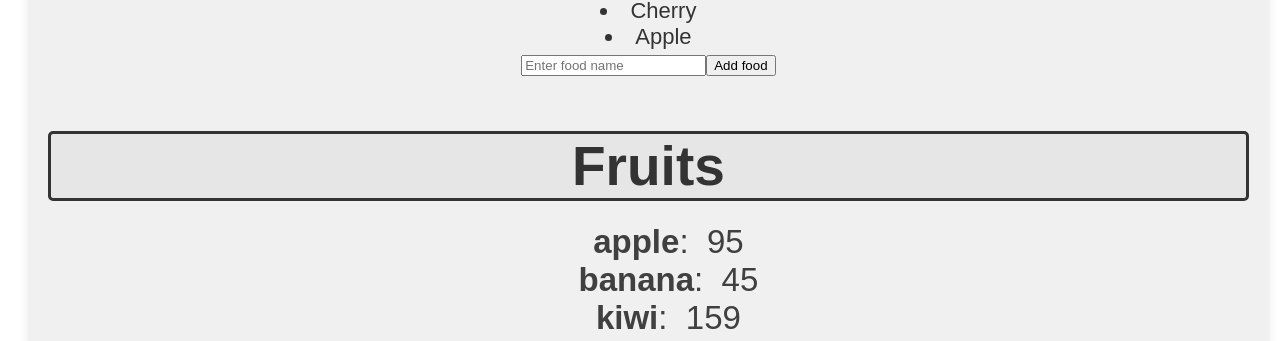
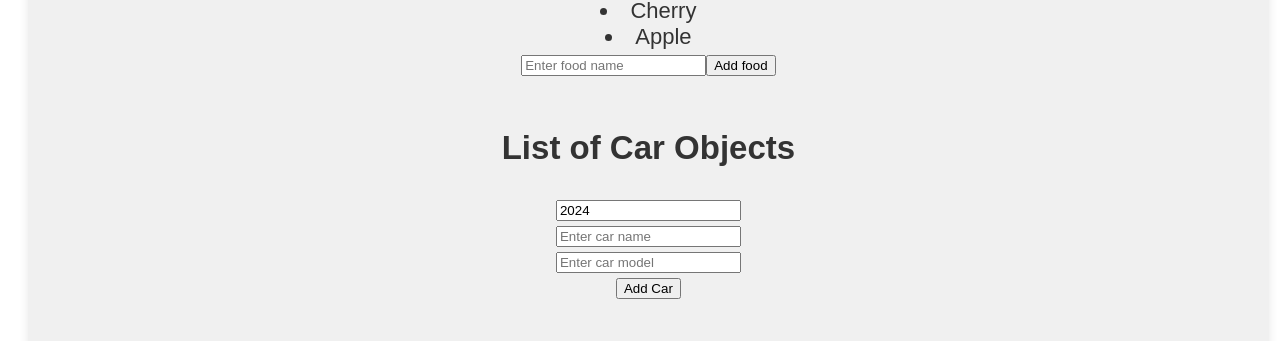
Before and after one commit to Vallykrie/NyobaReact, a React (Vite) app in the folder my-react-app/: page / in a window 1280 px wide. Shown: the part 2612-2953 px from the top of the page. Built offline with nearby package versions, Linux system fonts and the light colour scheme.

Commit message:
feat: Add Car component for managing a list of car objects

```diff
--- a/my-react-app/src/App.jsx
+++ b/my-react-app/src/App.jsx
@@ -9,6 +9,7 @@
 import MyComponent from "./function/MyComponent.jsx";
 import ColorPicker from "./ColorPicker/ColorPicker.jsx";
 import Food from "./function/Food.jsx";
+import Car from "./function/ArrayOfObjects.jsx";
 
 function App() {
   return (
@@ -39,6 +40,8 @@
       <MyComponent></MyComponent>
       <br />
       <Food></Food>
+      <br />
+      <Car></Car>
       <ListData />
       <ProfilePicture></ProfilePicture>
       <Footer />
--- /dev/null
+++ b/my-react-app/src/ToDoList/ToDoList.jsx
@@ -0,0 +1,5 @@
+import { useState } from 'react';
+
+export default ToDoList(){
+
+}
--- /dev/null
+++ b/my-react-app/src/function/ArrayOfObjects.jsx
@@ -0,0 +1,46 @@
+import { useState } from "react"
+export default function Car(){
+
+    const [cars, setCars] = useState([]);
+    const [carYear, setCarYear] = useState(new Date().getFullYear());
+    const [carMake, setCarMake] = useState("");
+    const [carModel, setCarModel] = useState("");
+
+    function handleAddCar(){
+        const newCar = {year: carYear, make: carMake, model: carModel};
+        setCars(c => [...c, newCar]);
+        setCarYear(new Date().getFullYear());
+        setCarMake("");
+        setCarModel("");
+    }
+
+    function handleRemoveCar(index){
+        setCars(cars.filter((_, i) => i !== index));
+    }
+
+    function handleYearChange(e){
+        setCarYear(e.target.value);
+    }
+
+    function handleMakeChange(e){
+        setCarMake(e.target.value);
+    }
+
+    function handleModelChange(e){
+        setCarModel(e.target.value);
+    }
+    return(
+        <div>
+            <h2>List of Car Objects</h2>
+            {cars.map((car, index) => (
+                <li key={index} onClick={() => handleRemoveCar(index)}>
+                    {car.year} {car.make} {car.model}
+                </li>
+            ))}
+            <input type="number" value={carYear} onChange={handleYearChange} /> <br />
+            <input type="text" value={carMake} onChange={handleMakeChange} placeholder="Enter car name"/> <br />
+            <input type="text" value={carModel} onChange={handleModelChange} placeholder="Enter car model"/> <br />
+            <button onClick={handleAddCar}>Add Car</button>
+        </div>
+    );
+}
```
